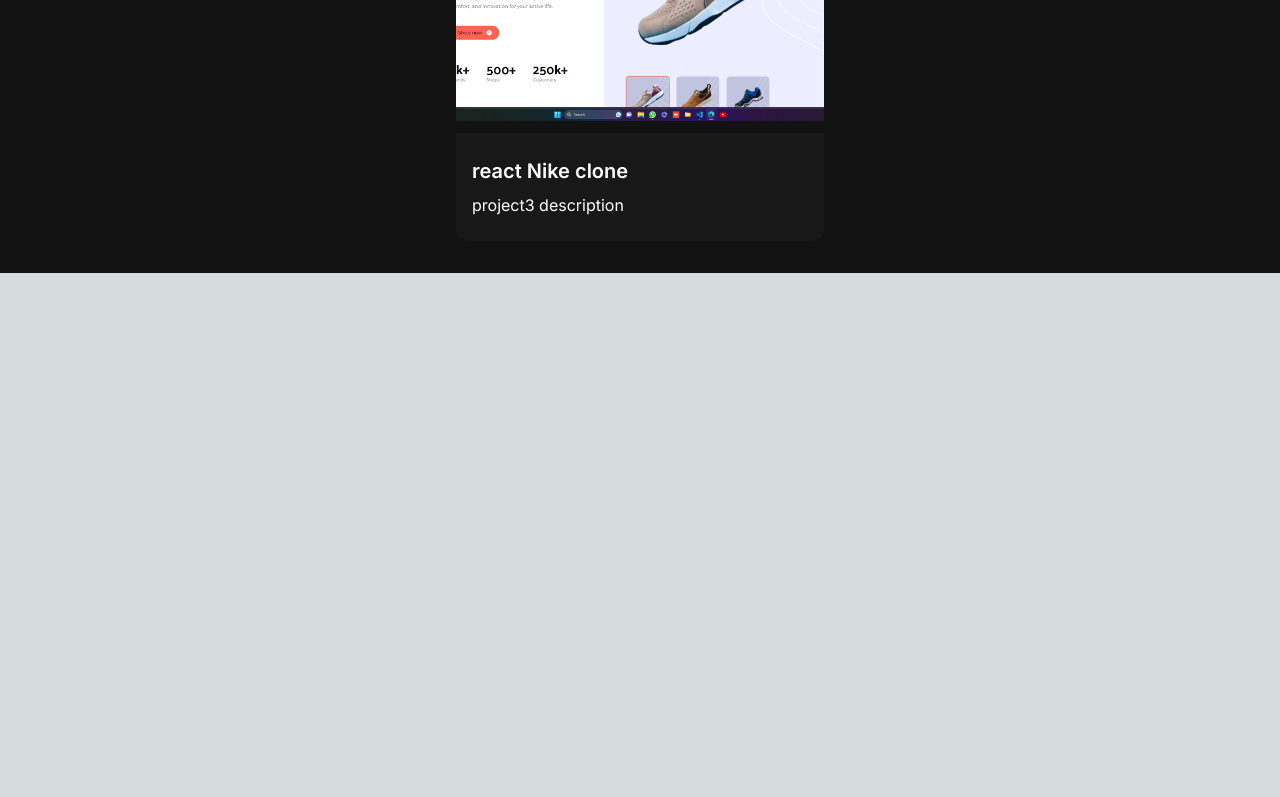
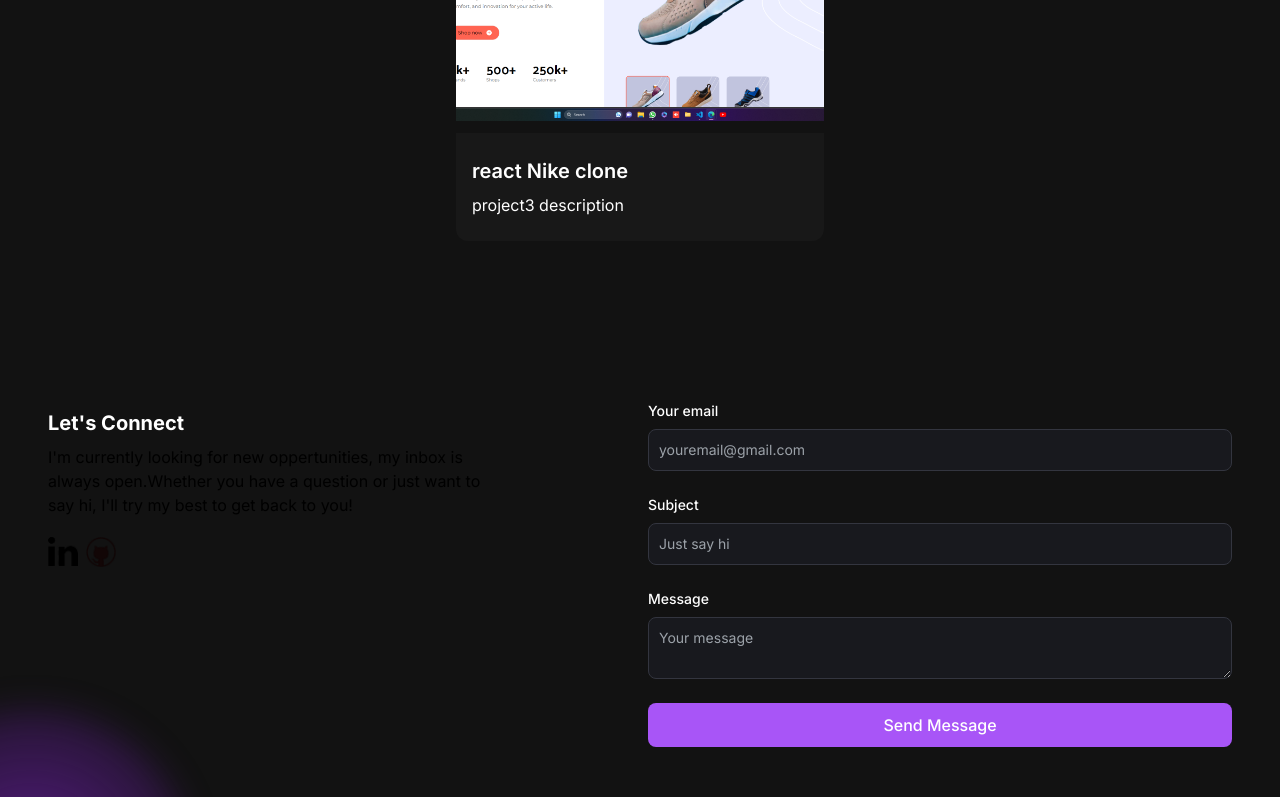
Before and after one commit to kasi-sj/protfolio, a Next.js app: page / in a window 1280 px wide. Shown: the part 2000-2797 px from the top of the page. Before the commit the page ends 2273 px from the top, so only its background shows below. Built offline with nearby package versions, Linux system fonts and the light colour scheme.

Commit message:
checkmail

```diff
--- a/app/api/send/route.js
+++ b/app/api/send/route.js
@@ -3,16 +3,20 @@ import { Resend } from 'resend';
 import * as React from 'react';
 
 const resend = new Resend(process.env.RESEND_API_KEY);
-
-export async function POST() {
+const fromEmail = process.env.FROM_EMAIL;
+export async function POST(req,res) {
   try {
+    const { email , subject, message } = await req.json().body;
     const data = await resend.emails.send({
-      from: 'kasi <kasinathansj@gmail.com>',
-      to: ['kasinathansj@gmail.com'],
-      subject: "Hello world",
+      from: fromEmail,
+      to: ['kasinathansj@gmail.com',email],
+      subject: subject,
       react:
         <div>
-            <h1>Welcome, {"john"}!</h1>
+          <h1>{subject}</h1>
+          <p>Thank you for contacting us!</p>
+          <p>This message is submitted</p>
+          <p>{message}</p>
         </div>,
     });
 
--- a/app/page.js
+++ b/app/page.js
@@ -2,6 +2,8 @@ import HeroSection from '@/components/HeroSection'
 import NavBar from '@/components/NavBar'
 import AboutSection from '@/components/AboutSection'
 import ProjectSection from '@/components/ProjectSection'
+import EmailSection from '@/components/EmailSection'
+import Footer from '@/components/Footer'
 export default function Home() {
   return (
     <main className="flex min-h-screen flex-col bg-[#121212]  ">
@@ -10,7 +12,9 @@ export default function Home() {
         <HeroSection/>
         <AboutSection/>
         <ProjectSection/>
+        <EmailSection/>
       </div>
+      <Footer/>
     </main>
   )
 }
--- a/components/EmailSection.jsx
+++ b/components/EmailSection.jsx
@@ -1,27 +1,63 @@
+'use client'
 import React from 'react'
 import Link from 'next/link'
 import Image from 'next/image'
 const EmailSection = () => {
+  const handleSubmit = async (e) => {
+    e.preventDefault()
+    const { email, subject, message } = e.target.elements
+    const res = await fetch('/api/send', {
+      body: JSON.stringify({
+        email: email.value,
+        subject: subject.value,
+        message: message.value,
+      }),
+      headers: {
+        'Content-Type': 'application/json',
+      },
+      method: 'POST',
+    })
+    const result = await res.json()
+    console.log(result)
+  }
+
   return (
-    <section className='grid md:grid-cols-2 my-12 md:my-12 py-24 gap-4'>
-      <div>
+    <section className='relative  grid md:grid-cols-2 my-12 md:my-12 py-24 gap-4'>
+      <div className='bg-[radial-gradient(ellipse_at_center,_var(--tw-gradient-stops))] absolute  from-purple-900 to-transparent rounded-full h-80 w-80 z-0 blur-lg  transform  -translate-x-1/2 top-3/4 -left-4 '>          </div>
+      <div className='z-10'>
+
         <h5 className='text-xl font-bold text-white my-2'>{"Let's Connect"}</h5>
         <p className='text-[#ADB&BE] mb-4 max-w-md'>{" "}
             {"I'm currently looking for new oppertunities, my inbox is always open."+
             "Whether you have a question or just want to say hi, I'll try my best to get back to you! "}
         </p>
-        <div className='socials flex flex-row gap-2'>
-            <Link hef="linkedin.com" >
-                <Image src="linkedin.png" alt="linkedin" />
+        <div className=' mt-5 socials flex flex-row gap-2'>
+            <Link href="linkedin.com" >
+                <Image src="/linkedin.png" alt="linkedin" width={30} height={30} />
             </Link>
-            <Link hef="github.com" >
-                <Image src="github.png" alt="github" />
+            <Link href="github.com" >
+                <Image src="/github.png" alt="github" width={30} height={30} />
             </Link>
         </div>
       </div>
       <div>
-        <form>
+        <form className=' flex flex-col ' onSubmit={handleSubmit}>
 
+          <div className='mb-6'>
+            <label htmlFor='email' type='email' className='text-white block  text-sm font-medium mb-2' >Your email</label>
+            <input id='email' type="email" required placeholder='youremail@gmail.com' className= 'bg-[#18191E] border border-[#33353f] placeholder-[#9CA2A9] text-gray-100 text-sm rounded-lg block w-full p-2.5 '/>
+          </div>
+          <div className='mb-6'>
+            <label htmlFor='subject' type='text' className='text-white block  text-sm font-medium mb-2' >Subject</label>
+            <input id='subject' type="text" required placeholder='Just say hi' className= 'bg-[#18191E] border border-[#33353f] placeholder-[#9CA2A9] text-gray-100 text-sm rounded-lg block w-full p-2.5'/>
+          </div>
+          <div className='mb-6' >
+            <label htmlFor='message' type='text' className='text-white block  text-sm font-medium mb-2' >Message</label>
+            <textarea id='message' type="text" required placeholder='Your message' className= 'bg-[#18191E] border border-[#33353f] placeholder-[#9CA2A9] text-gray-100 text-sm rounded-lg block w-full p-2.5'/>
+          </div>
+          <div>
+            <button type='submit' className='bg-purple-500 hover:bg-purple-600 text-white font-medium  w-full px-5 py-2.5 rounded-lg'>Send Message</button>
+          </div>
         </form>
       </div>
     </section>
--- /dev/null
+++ b/components/Footer.jsx
@@ -0,0 +1,14 @@
+import React from 'react'
+
+const Footer = () => {
+  return (
+    <div className='footer border border-t-[#333533f] border-x-transparent'>
+      <div className='container p-12 flex justify-between'>
+        <span>LOGO</span>
+        <p className='text-slate-600' >All rights reserved</p>
+      </div>
+    </div>
+  )
+}
+
+export default Footer
--- a/components/HeroSection.jsx
+++ b/components/HeroSection.jsx
@@ -47,13 +47,13 @@ const HeroSection = () => {
         </div>
         </div>
         <div className='col-span-5 place-self-center mt-4 lg:mt-0'>
-          <div className='rounded-full bg-[#181818] w-[400px] h-[400px] relative'>
+          <div className='rounded-full z-0 bg-[#181818] w-[400px] h-[400px] relative'>
           <Image
           alt="photo"
           src="/photo.png"
           width={300}
           height={300}
-          className='absolute top-1/2 left-1/2 -translate-x-1/2 -translate-y-1/2'
+          className='absolute z-0 top-1/2 left-1/2 -translate-x-1/2 -translate-y-1/2'
           />
           </div>
         </div>
--- a/components/NavBar.jsx
+++ b/components/NavBar.jsx
@@ -22,7 +22,7 @@ const navLink = [
 const Nav = () => {
   const [navBarOpen , setNavBarOpen] = useState(false);
   return (
-    <nav className='fixed top-0 left-0 right-0 bg-[#121212] bg-opacity-90'>
+    <nav className='fixed top-0 left-0 right-0 bg-[#121212] bg-opacity-90 z-10'>
       <div className=' flex items-center justify-between mx-auto py-4'>
         <Link href={"/"} className=' text-2xl md:text-5xl mx-5 text-white font-semibold'>Logo</Link>
         <div className='menu block md:hidden mx-5'>
```
Also changed, not shown: 1 other file (tests, documents, lock files or other folders).
